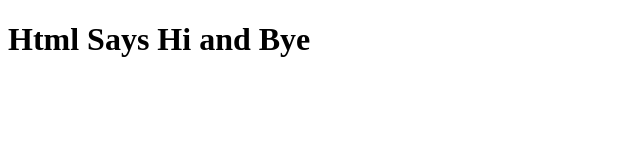
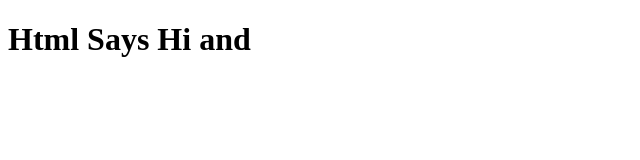
Before and after one commit to RRay30/coursera, a plain HTML site: page site/index.html in a window 1280 px wide. Shown: the whole page, without its empty margins (0-640 px from the left). Drawn offline with Linux system fonts and the light colour scheme.

Commit message:
smaller change

```diff
--- a/site/index.html
+++ b/site/index.html
@@ -4,6 +4,6 @@
 	<title>Hello Coursera</title>
 </head>
 <body>
-<h1> Html Says Hi and Bye <h1>
+<h1> Html Says Hi and  <h1>
 </body>
 </html>
```
